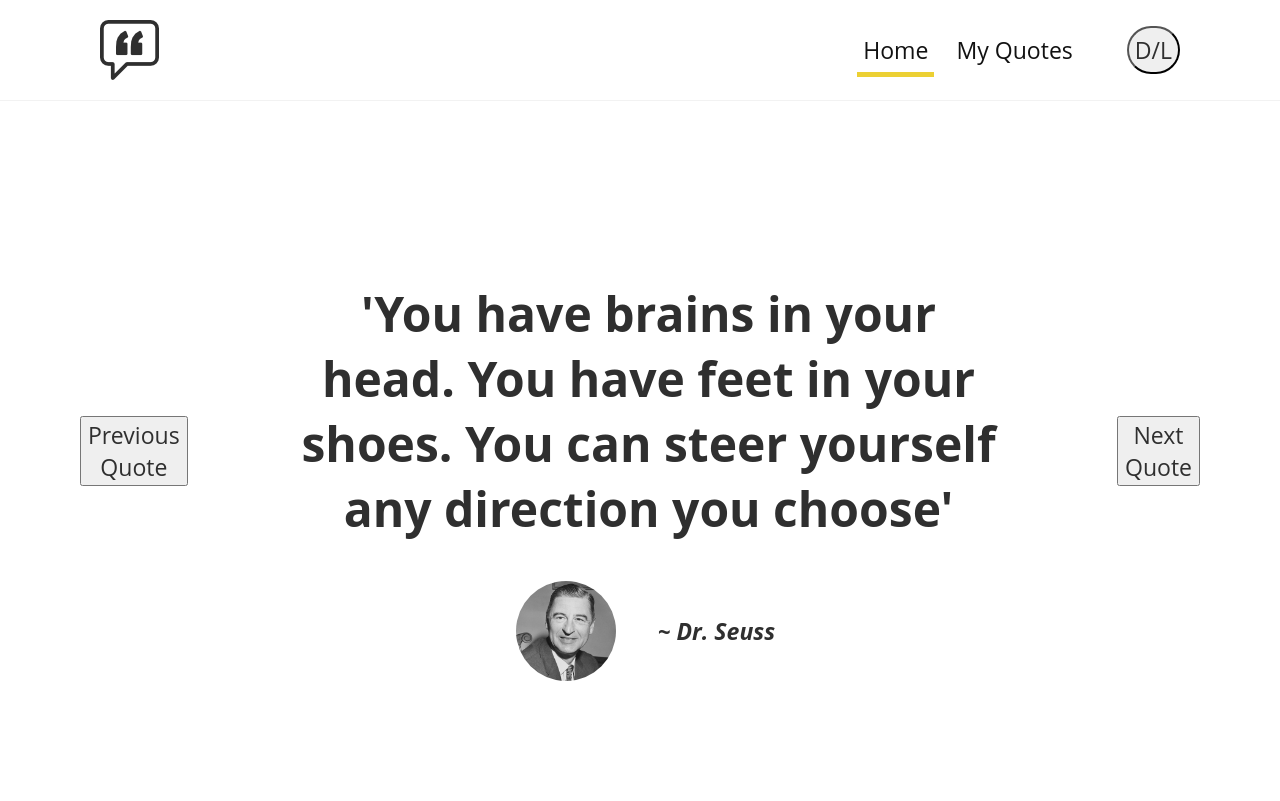
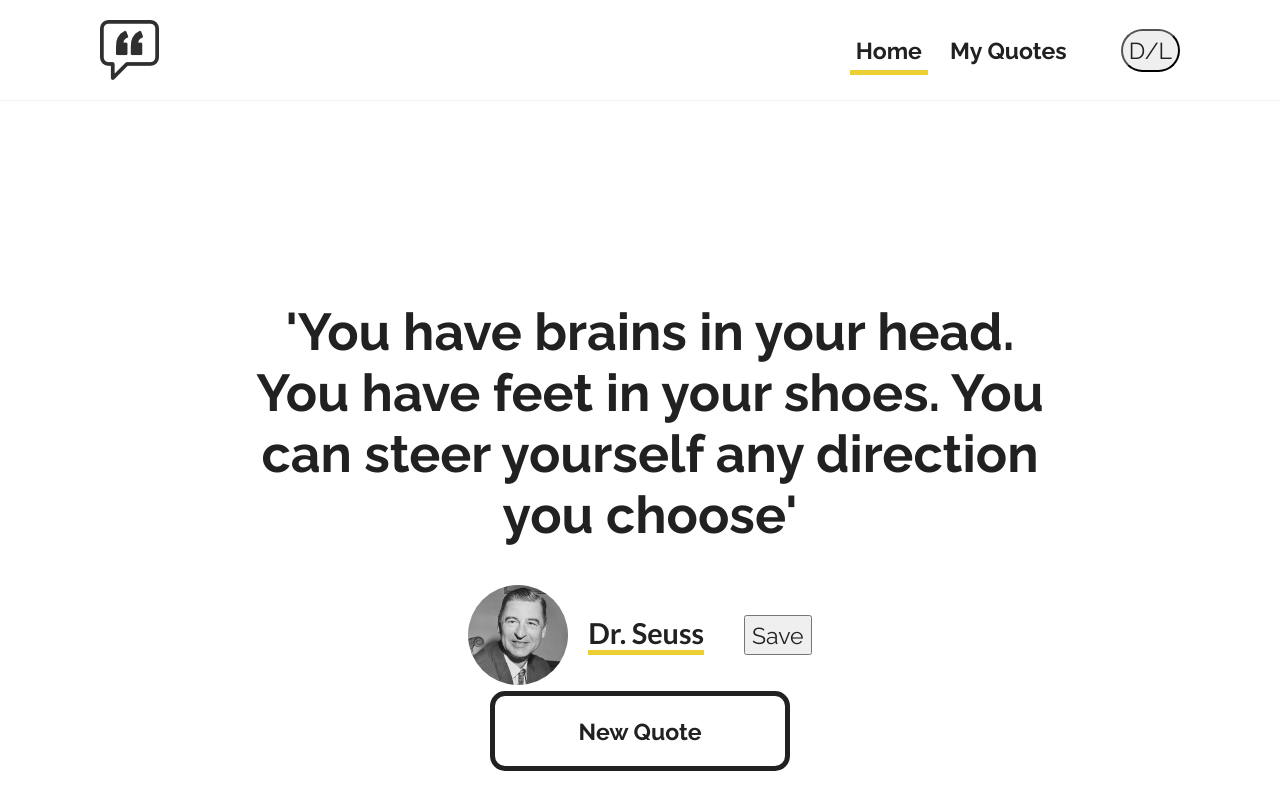
Before and after one commit to JHannah30/Quote-Generator, a React (Create React App) app in the folder quote-generator/: page / in a window 1280 px wide. Built offline with nearby package versions, Linux system fonts and the light colour scheme.

Commit message:
Mostly finished styling of home page. Added 'favourited' key to quote data for future functionality

```diff
--- a/quote-generator/package.json
+++ b/quote-generator/package.json
@@ -35,5 +35,8 @@
       "last 1 firefox version",
       "last 1 safari version"
     ]
+  },
+  "devDependencies": {
+    "voice-rss": "^3.0.0"
   }
 }
--- a/quote-generator/src/App.css
+++ b/quote-generator/src/App.css
@@ -5,5 +5,5 @@
 }
 
 .dark-bg {
-  background-color: #2f2f2f;
+  background-color: #212121;
 }
--- a/quote-generator/src/App.js
+++ b/quote-generator/src/App.js
@@ -8,16 +8,16 @@ import { QuoteData } from './data/QuoteData';
 
 function App() {
 
+  const [quotes, setQuotes] = useState({ ...QuoteData });
   const [darkMode, setDarkMode] = useState(false);
-  const [currentQuote, setCurrentQuote] = useState(QuoteData[Math.floor(Math.random() * 30)]);
+  const [currentQuote, setCurrentQuote] = useState(quotes[Math.floor(Math.random() * 30)]);
 
   const handleDarkMode = () => {
     setDarkMode(!darkMode);
-    console.log("Dark mode active? " + darkMode);
   }
 
-  const newQuote = () => {
-    setCurrentQuote(QuoteData[Math.floor(Math.random() * 30)]);
+  const getNewQuote = () => {
+    setCurrentQuote(quotes[Math.floor(Math.random() * 30)]);
   }
 
   return (
@@ -32,7 +32,7 @@ function App() {
             <Route exact path="/">
               <Home
                 quote={currentQuote}
-                newQuote={newQuote}
+                newQuote={getNewQuote}
                 darkMode={darkMode}
               />
             </Route>
--- a/quote-generator/src/components/Home.css
+++ b/quote-generator/src/components/Home.css
@@ -1,40 +1,31 @@
 .home {
   width: 100vw;
-  height: 100%;
+  display: flex;
+  flex-direction: column;
+  align-items: center;
 }
 
-.home-container {
-  height: 700px;
+.quote-body {
+  width: 70vw;
+  height: 350px;
+  margin: 160px 0 80px 0;
+}
+
+.quote-text {
+  margin: 40px 40px 40px 60px;
+  font-size: 2.7rem;
+}
+
+.author-body {
   display: flex;
   justify-content: center;
   align-items: center;
 }
 
-.quote-action {
-  width: 100px;
-  margin: 0 80px;
-  text-align: center;
-}
-
-.quote-body {
-  width: 1400px;
-}
-
-.quote-text {
-  margin: 100px 40px 40px 40px;
-  font-size: 2.5rem;
-}
-
-.quote-author {
-  display: flex;
-  align-items: center;
-  justify-content: center;
-  margin: 40px 0;
-}
-
 .author-name {
   margin-left: 20px;
-  font-style: italic;
+  font-size: 1.5rem;
+  border-bottom: solid 5px rgb(236, 208, 51);
 }
 
 .author-name:hover {
@@ -42,12 +33,40 @@
 }
 
 .author-link {
-  margin-left: 16px;
-  padding: 6px;
+  display: flex;
+  justify-content: center;
+  align-items: center;
   text-decoration: none;
 }
 
+.save-quote-btn {
+  height: 40px;
+  margin-left: 40px;
+}
+
+.new-quote-btn {
+  width: 300px;
+  height: 80px;
+  background-color: #ffffff;
+  border: solid 5px #212121;
+  border-radius: 15px;
+  font-weight: bold;
+  cursor: pointer;
+}
+
+.new-quote-btn:hover {
+  background-color: rgb(236, 208, 51);
+  transform: scale(1.1);
+}
+
 /* Dark mode styling */
+.home-dark {
+  width: 100vw;
+  display: flex;
+  flex-direction: column;
+  align-items: center;
+}
+
 .home-dark h2 {
   color: #ffffff;
 }
--- a/quote-generator/src/components/Home.js
+++ b/quote-generator/src/components/Home.js
@@ -1,26 +1,26 @@
 import './Home.css';
-import { Link } from 'react-router-dom';
 
 const Home = ({ quote, newQuote, darkMode }) => {
 
+
+    const handleClick = () => {
+        console.log(`test`);
+    }
+
     return (
         <div className={ darkMode ? "home-dark" : "home" }>
-            <section className="home-container">
-                <div className="quote-action centered">
-                    <button className="previous-quote">Previous Quote</button>
+            <section className="quote-body centered">
+                <h2 className="quote-text">'{quote.quote}'</h2>
+                <div className="author-body">
+                    <a href={quote.wiki} className="author-link">
+                        <img className="author-image" src={quote.image} alt="Headshot of the quote's author" />
+                        <h4 className="author-name">{quote.author}</h4>
+                    </a>
+                    <button className="save-quote-btn" onClick={() => handleClick}>Save</button>
                 </div>
-                <div className="quote-body centered">
-                    <h2 className="quote-text">'{quote.quote}'</h2>
-                    <div className="quote-author">
-                        <img className="author-image" src={quote.image} alt="Headshot of the quote's author" />
-                        <Link to={quote.wiki} className="author-link">
-                            <h4 className="author-name">~ {quote.author}</h4>
-                        </Link>
-                    </div>
-                </div>
-                <div className="quote-action centered">
-                    <button className="next-quote" onClick={newQuote}>Next Quote</button>
-                </div>
+            </section>
+            <section className="quote-actions">
+                <button className="new-quote-btn" onClick={newQuote}>New Quote</button>
             </section>
         </div>
      );
--- a/quote-generator/src/components/Navbar.css
+++ b/quote-generator/src/components/Navbar.css
@@ -18,16 +18,12 @@
 .navbar a {
   margin-left: 16px;
   padding: 6px;
+  font-weight: bold;
   text-decoration: none;
-  color: #121212;
 }
 
 .navbar a:hover {
   color: rgb(236, 208, 51);
-}
-
-.navlink {
-  color: #121212;
 }
 
 .toggle-button {
@@ -48,7 +44,7 @@
   padding: 20px 100px 20px 100px;
   display: flex;
   align-items: center;
-  border-bottom: 1px solid #4e4e4e;
+  border-bottom: 1px solid #3f3f3f;
   font-size: 1.3rem;
 }
 
--- a/quote-generator/src/index.css
+++ b/quote-generator/src/index.css
@@ -1,13 +1,18 @@
-/* @import url("https://fonts.googleapis.com/css2?family=Montserrat:wght@300;400;500;600;700&display=swap"); */
+@import url("https://fonts.googleapis.com/css2?family=Raleway:wght@300;400;500;600;700&display=swap");
+@import url("https://fonts.googleapis.com/css2?family=Lato:wght@300;400;500;600;700&display=swap");
 
 /* base styles */
 * {
   margin: 0;
-  font-family: "Open Sans";
-  color: #2f2f2f;
+  font-family: "Raleway";
+  color: #212121;
   font-size: 1.2rem;
 }
 
 .centered {
   text-align: center;
 }
+
+h4 {
+  font-family: "Lato";
+}
```
Also changed, not shown: quote-generator/src/data/QuoteData.js (+34 -4 lines), 1 other file (tests, documents, lock files or other folders).
